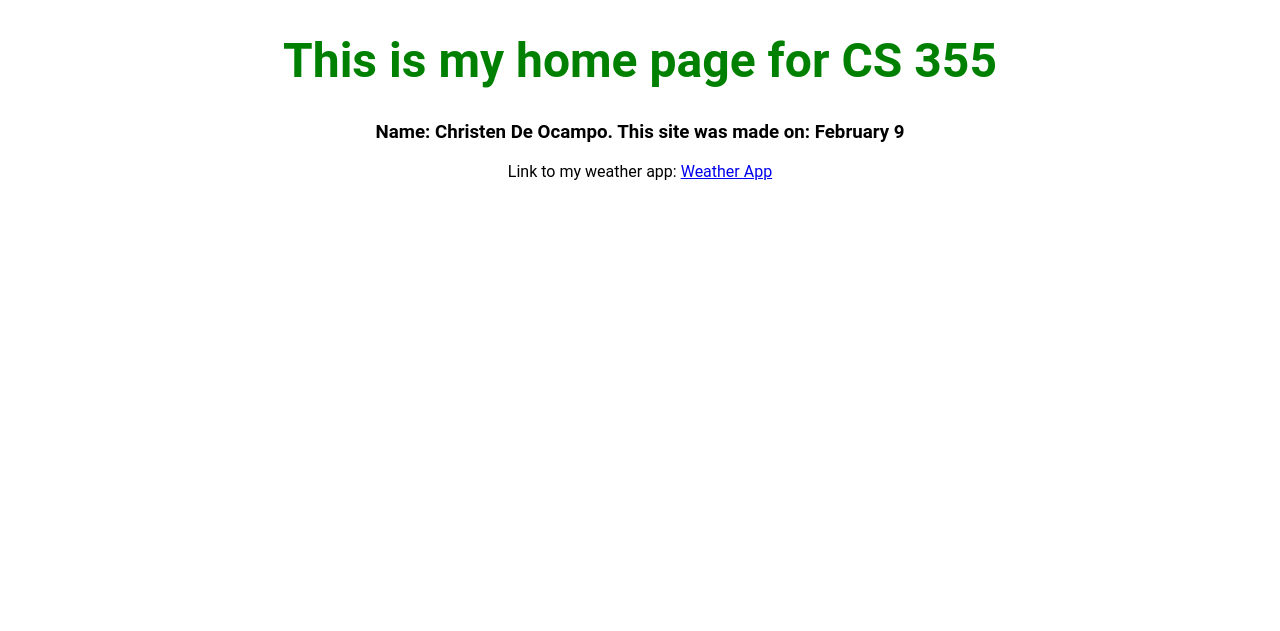
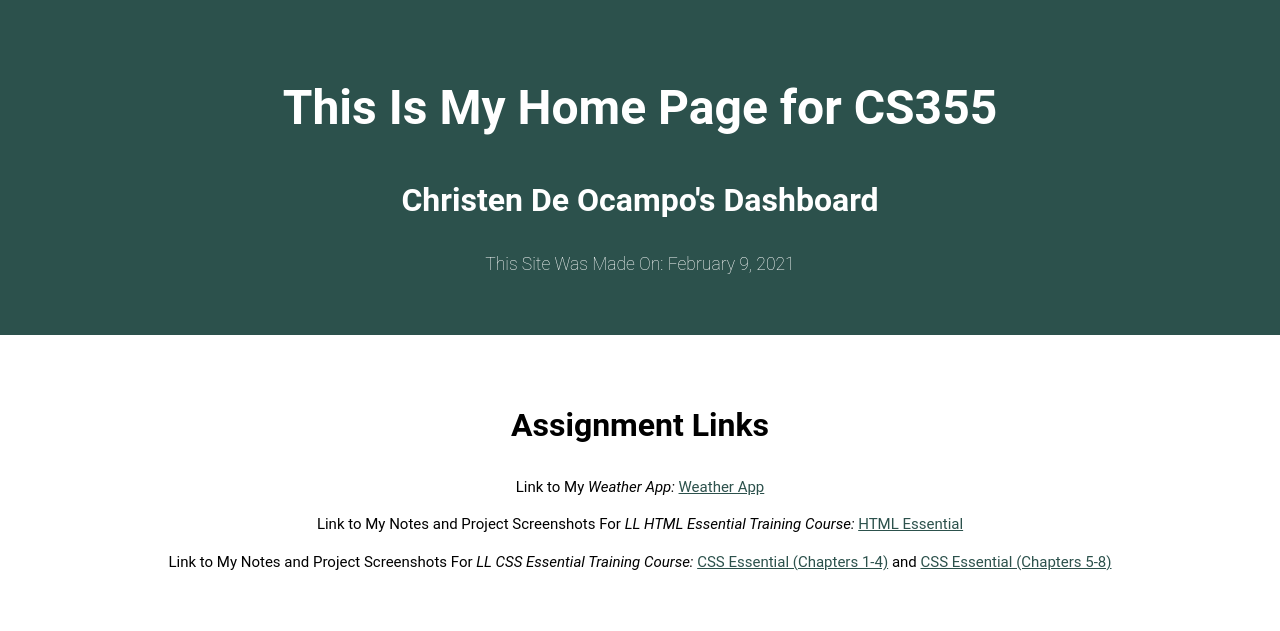
Before and after one commit to christendeo/christendeo.github.io, a plain HTML site: page index.html in a window 1280 px wide. Drawn offline with Linux system fonts and the light colour scheme.

Commit message:
Update v2.1

```diff
--- /dev/null
+++ b/css/christenweatherstyle.css
@@ -0,0 +1,37 @@
+h1, h2, h3, span {
+  margin: 0;
+}
+
+h1 {
+  font-size: 16rem;
+}
+
+h2 {
+  font-size: 3rem;
+}
+
+h3 {
+  font-size: 1.4rem;
+}
+
+span {
+  font-size: 6rem;
+}
+
+.container {
+  max-width: 550px;
+  height: 100vh;
+  border: 1px solid black;
+  margin: 0 auto;
+  display: grid;
+  grid-template-rows: 20% 80%;
+  text-align: center;
+  padding: 25px, 5px;
+}
+
+.degrees {
+  display: grid;
+  grid-template-columns: auto auto;
+  justify-content: center;
+  margin-left: 2rem;
+}
--- /dev/null
+++ b/css/designcdo.css
@@ -0,0 +1,47 @@
+/* Global Styles
+------------------*/
+html {
+    box-sizing: border-box;
+}
+*, *:before, *:after {
+    box-sizing: inherit;
+}
+body {
+    color: black;
+    margin: 0;
+    padding: 0;
+    font-family: 'Roboto', sans-serif;
+    font-size: 15px;
+    line-height: 1.5;
+}
+header {
+    background-color: #2C514C;
+    color: white;
+}
+h1, h2, h3, p {
+    text-align: center;
+}
+h1 {
+    font-size: 3rem;
+    font-weight: bolder;
+}
+h2 {
+    font-size: 2rem;
+}
+h3 {
+    font-weight: lighter;
+}
+a:link {
+    color: #2C514C;
+}
+a:visited {
+    color: #85877C;
+}
+a:hover {
+    color: #7FBEAB;
+}
+.content-wrap {
+    width: 85%;
+    margin: 0 auto;
+    padding: 40px 0;
+}
--- a/index.html
+++ b/index.html
@@ -3,11 +3,27 @@
 <head>
     <meta charset="UTF-8">
     <title>CS 355 Home Page</title>
-    <link href="designcdo.css" rel="stylesheet">
+    <link href="css/designcdo.css" rel="stylesheet">
 </head>
-<body>
-    <h1> This is my home page for CS 355</h1>
-        <h3>Name: Christen De Ocampo. This site was made on: <time datetime="2021-02-09">February 9</time></h3>
-        <p>Link to my weather app: <a href="christenweather.html">Weather App</a></p>
-</body>
+    <body>
+        <main>
+            <header>
+                <div class="content-wrap">
+                    <h1>This Is My Home Page for CS355</h1>
+                    <h2>Christen De Ocampo's Dashboard</h2>
+                    <h3>This Site Was Made On: <time datetime="2021-02-09">February 9, 2021</time></h3>
+                </div>
+            </header>
+            <section class="assignments">
+                <div class="content-wrap">
+                    <h2>Assignment Links</h2>
+                    <p>Link to My <i>Weather App: </i><a href="christenweather.html">Weather App</a></p>
+                    <p>Link to My Notes and Project Screenshots For <i>LL HTML Essential Training Course: </i>
+                        <a href="https://drive.google.com/file/d/18RVCxnAhr0SEpl3xjHSkgsBczZSgVSQB/view?usp=sharing">HTML Essential</a></p>
+                    <p>Link to My Notes and Project Screenshots For <i>LL CSS Essential Training Course: </i>
+                        <a href="https://drive.google.com/file/d/1BbcbhWyisGmsJDjxGroos1WsM-d2FV0c/view?usp=sharing">CSS Essential (Chapters 1-4)</a> and <a href="https://drive.google.com/file/d/1Zwmr7853ScUbdJI_ImZ_SApCi9A1-IQu/view?usp=sharing">CSS Essential (Chapters 5-8)</a></p>
+                </div>
+            </section>
+        </main>
+    </body>
 </html>
```
